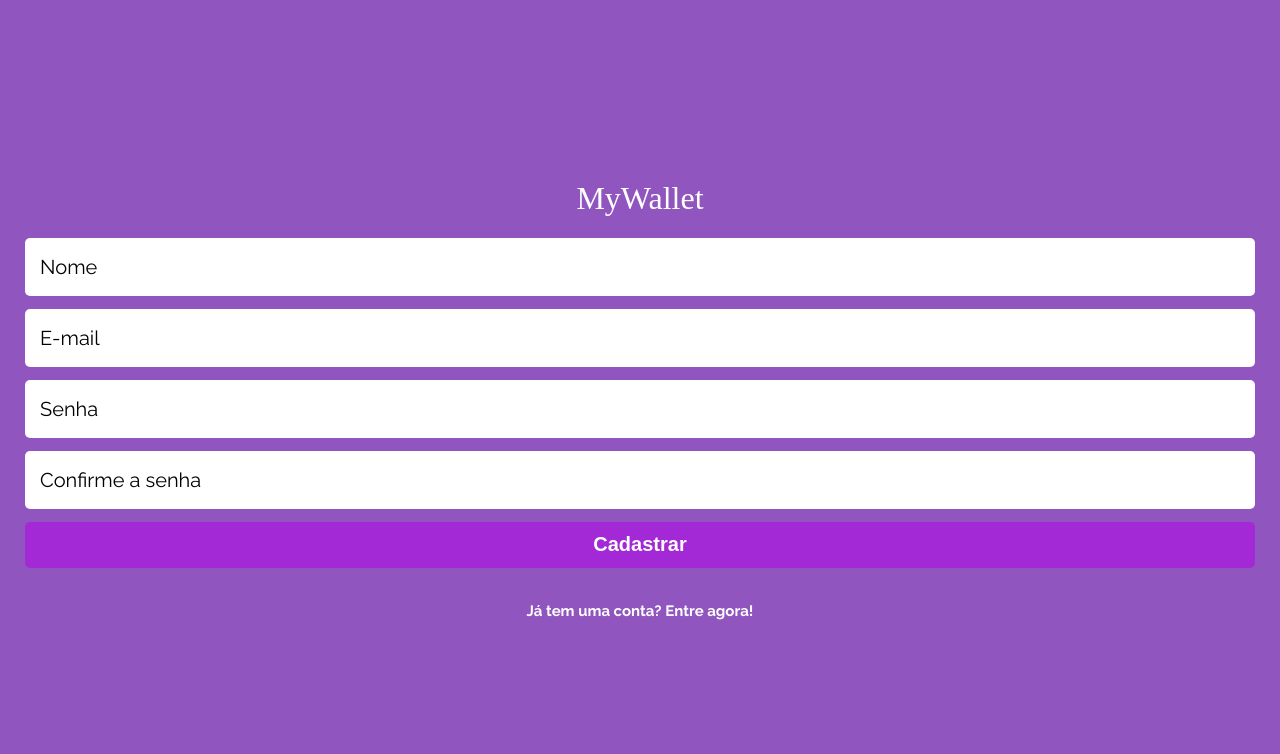
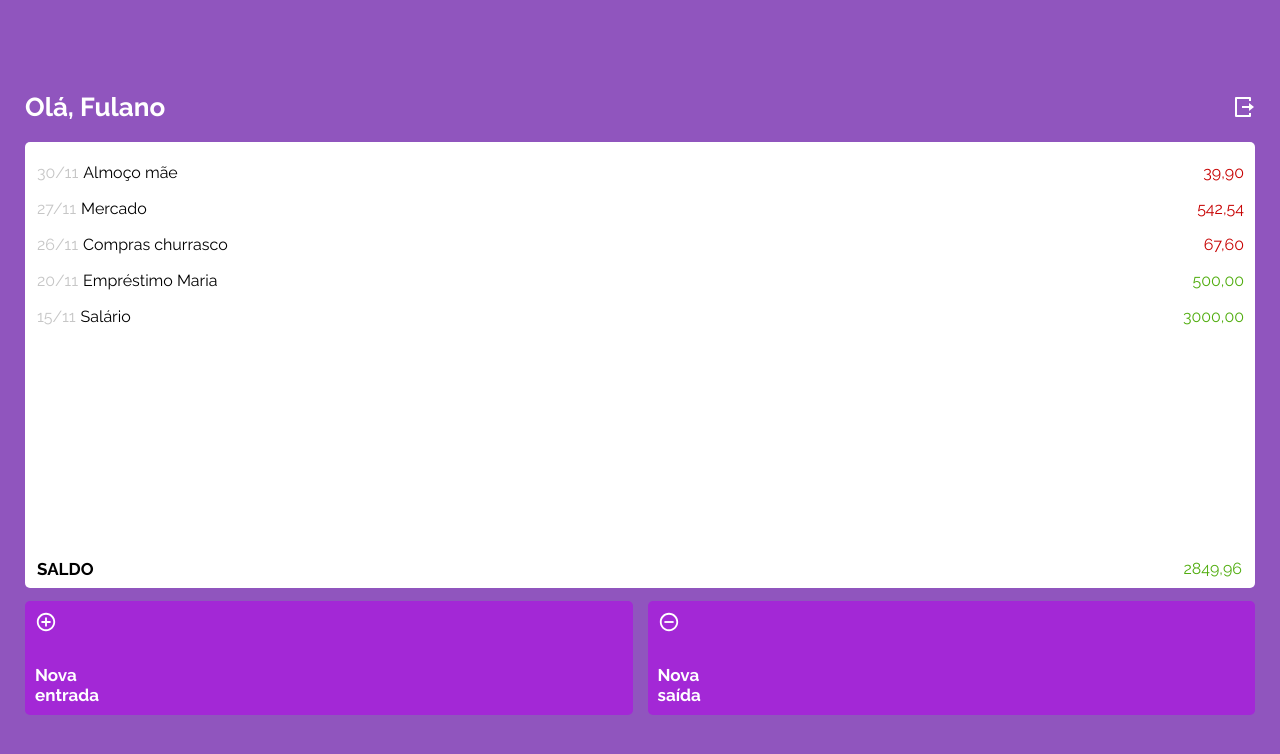
Before and after one commit to iurimp91/front-end-mywallet, a React (Create React App) app: page / in a window 1280 px wide. Shown: the top 754 px of the page. Built offline with nearby package versions, Linux system fonts and the light colour scheme; a web font is replaced by a local one.

Commit message:
Cash Flow page layout

```diff
--- a/package.json
+++ b/package.json
@@ -8,6 +8,7 @@
     "@testing-library/user-event": "^12.8.3",
     "react": "^17.0.2",
     "react-dom": "^17.0.2",
+    "react-icons": "^4.2.0",
     "react-scripts": "4.0.3",
     "styled-components": "^5.3.0",
     "web-vitals": "^1.1.2"
--- a/src/components/App.js
+++ b/src/components/App.js
@@ -1,12 +1,13 @@
 import { GlobalStyle } from "./GlobalStyles";
 import SignInPage from "./SignInPage";
 import SignUpPage from "./SignUpPage";
+import CashFlowPage from "./CashFlowPage";
 
 export default function App() {
     return (
         <>
             <GlobalStyle />
-            <SignUpPage />
+            <CashFlowPage />
         </>
     );
 }
--- /dev/null
+++ b/src/components/CashFlowEntry.js
@@ -0,0 +1,33 @@
+import styled from "styled-components";
+
+export default function CashFlowEntry(props) {
+    const { date, description, value, type } = props.item;
+    console.log(date, description, value, type);
+
+    return(
+        <EntryContainer type={type}>
+            <div>
+                <span className="date">{date}</span>
+                <span>{description}</span>
+            </div>
+            <span className="value">{(value/100).toFixed(2).replace(".",",")}</span>
+        </EntryContainer>
+    );
+}
+
+const EntryContainer = styled.li`
+    width: 100%;
+    display: flex;
+    justify-content: space-between;
+    font-size: 16px;
+    margin-bottom: 20px;
+
+    .date {
+        color: #C6C6C6;
+        margin-right: 5px;
+    }
+
+    .value {
+        color: ${props => props.type === "expense" ? "#C70000" : "#50AD0E"};
+    }
+`;
--- /dev/null
+++ b/src/components/CashFlowPage.js
@@ -0,0 +1,181 @@
+import styled from "styled-components";
+import { RiLogoutBoxRLine } from "react-icons/ri";
+import { BiPlusCircle, BiMinusCircle } from "react-icons/bi";
+import CashFlowEntry from "./CashFlowEntry";
+import { useState } from "react";
+
+export default function CashFlowPage() {
+    const [flow, setFlow] = useState([
+        {
+            date: "30/11",
+            description: "Almoço mãe",
+            value: 3990,
+            type: "expense",
+        },
+        {
+            date: "27/11",
+            description: "Mercado",
+            value: 54254,
+            type: "expense",
+        },
+        {
+            date: "26/11",
+            description: "Compras churrasco",
+            value: 6760,
+            type: "expense",
+        },
+        {
+            date: "20/11",
+            description: "Empréstimo Maria",
+            value: 50000,
+            type: "income",
+        },
+        {
+            date: "15/11",
+            description: "Salário",
+            value: 300000,
+            type: "income",
+        },
+    ]);
+
+    let total = 0;
+    flow.forEach(item => {
+        if(item.type === "income") {
+            total += item.value;
+        } else {
+            total -= item.value;
+        }
+    });
+
+    return (
+        <Body>
+            <Header>
+                <h1>Olá, Fulano</h1>
+                <RiLogoutBoxRLine className="logout-icon" />
+            </Header>
+            <CashFlowContainer flow={flow}>
+                {flow.length === 0 ? <h2>Não há registros de entrada ou saída</h2> :
+                    flow.map((item, i) =>
+                        <CashFlowEntry item={item} key={i} />
+                    )
+                }
+                {flow.length === 0 ? "" :
+                    <Total total={total}>
+                        <h1>SALDO</h1>
+                        <span>{(total/100).toFixed(2).replace(".",",").replace("-","")}</span>
+                    </Total>
+                }
+            </CashFlowContainer>
+            <ButtonContainer>
+                <button>
+                    <BiPlusCircle className="button-icon" />
+                    <span>Nova entrada</span>
+                </button>
+                <button>
+                    <BiMinusCircle className="button-icon" />
+                    <span>Nova saída</span>
+                </button>
+            </ButtonContainer>
+        </Body>
+    );
+}
+
+const Body = styled.div`
+    width: 100vw;
+    height: 100vh;
+    display: flex;
+    flex-direction: column;
+    align-items: center;
+    justify-content: center;
+    padding: 25px 25px 16px 25px;
+`;
+
+const Header = styled.header`
+    width: 100%;
+    display: flex;
+    justify-content: space-between;
+    align-items: center;
+    margin-bottom: 22px;
+    position: relative;
+
+    h1 {
+        font-size: 26px;
+        color: #FFFFFF;
+        font-weight: 700;
+    }
+
+    .logout-icon {
+        color: #FFFFFF;
+        font-size: 24px;
+        cursor: pointer;
+    }
+`;
+
+const CashFlowContainer = styled.ul`
+    width: 100%;
+    height: 446px;
+    background-color: #FFFFFF;
+    border-radius: 5px;
+    padding: 23px 11px 10px 12px;
+    position: relative;
+    display: ${props => props.flow.length === 0 ? "flex" : "block"};
+    align-items: ${props => props.flow.length === 0 ? "center" : ""};
+
+    h2 {
+        font-size: 20px;
+        color: #868686;
+        text-align: center;
+    }
+`;
+
+const Total = styled.div`
+    width: 100%;
+    display: flex;
+    justify-content: space-between;
+    position: absolute;
+    bottom: 10px;
+    padding-right: 25px;
+
+
+    h1 {
+        font-size: 17px;
+        color: #000000;
+        font-weight: 700;
+    }
+
+    span {
+        color: ${props => props.total < 0 ? "#C70000" : "#50AD0E"}
+    }
+`;
+
+const ButtonContainer = styled.div`
+    width: 100%;
+    display: flex;
+    justify-content: space-between;
+    margin-top: 13px;
+
+    button {
+        width: calc((100% / 2) - 7.5px);
+        height: 114px;
+        padding: 10px;
+        border-radius: 5px;
+        border: none;
+        display: flex;
+        flex-direction: column;
+        align-items: flex-start;
+        justify-content: space-between;
+        background-color: #A328D6;
+        color: #FFFFFF;
+        font-size: 17px;
+        font-weight: 700;
+        cursor: pointer;
+
+        .button-icon {
+            font-size: 22px;
+        }
+
+        span {
+            width: 20px;
+        }
+    }
+`;
--- a/src/components/GlobalStyles.js
+++ b/src/components/GlobalStyles.js
@@ -11,6 +11,14 @@ export const GlobalStyle = createGlobalStyle`
         font-family: "Raleway";
         color: #000000;
         outline: 0;
+    }
+
+    button {
+        font-family: "Raleway";
+    }
+
+    button:hover {
+        opacity: 0.7;
     }
 `;
 
```
Also changed, not shown: 1 other file (tests, documents, lock files or other folders).
